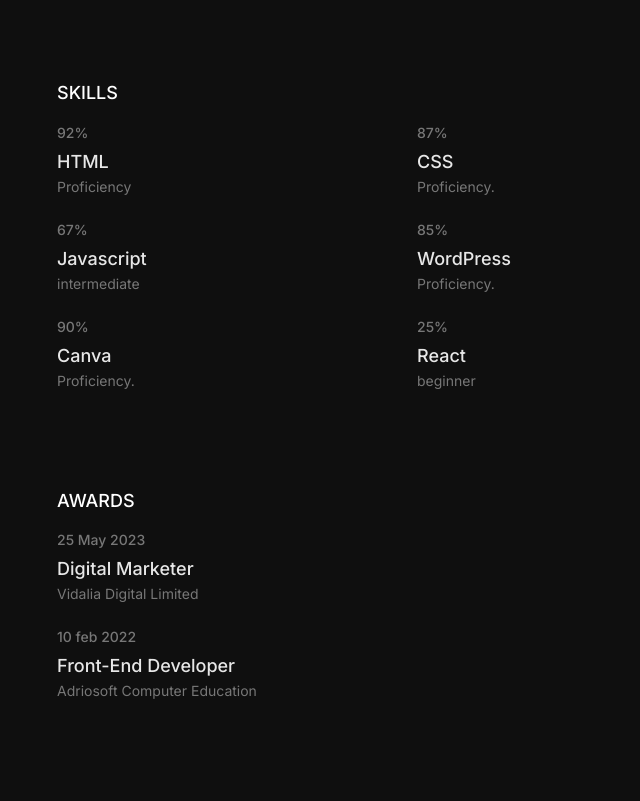
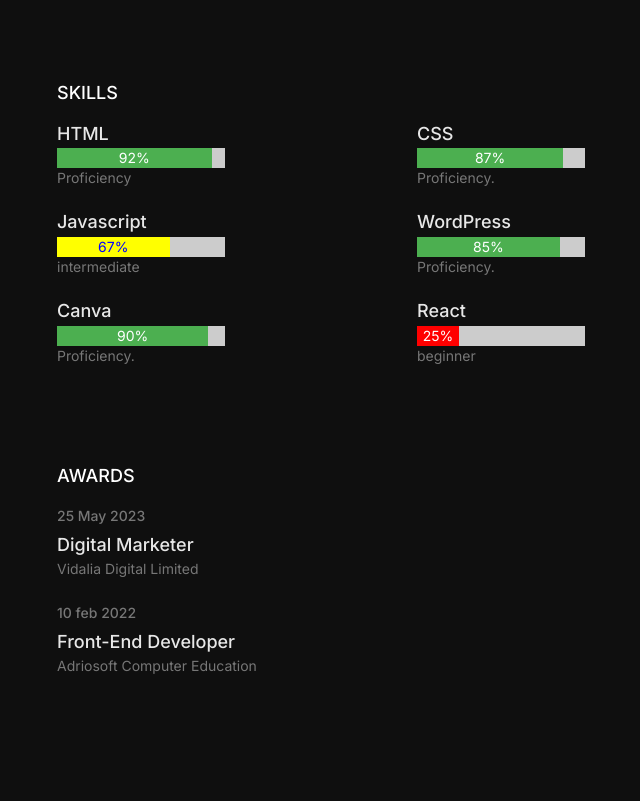
Before and after one commit to Dadeesamuel/dadee-portfolio, a plain HTML site: page about.html in a window 1280 px wide. Shown: the part 1500-2301 px from the top of the page, without its empty margins (460-1100 px from the left). Drawn offline with Linux system fonts and the light colour scheme; some icons are missing.

Commit message:
created percentage bar for the skills section

```diff
--- a/about.html
+++ b/about.html
@@ -150,33 +150,45 @@
                             <h2 data-aos="fade-up">Skills</h2>
                             <div class="d-grid skill-items gap-24 flex-wrap">
                                 <div class="skill-item" data-aos="zoom-in">
-                                    <span class="percent">92%</span>
                                     <h3 class="name">HTML</h3>
+                                    <div class="percentage-bar">
+                                        <div class="percentage-fill" style="width: 92%;">92%</div>
+                                    </div>
                                     <p>Proficiency</p>
                                 </div>
                                 <div class="skill-item" data-aos="zoom-in">
-                                    <span class="percent">87%</span>
                                     <h3 class="name">CSS</h3>
+                                    <div class="percentage-bar">
+                                        <div class="percentage-fill" style="width: 87%;">87%</div>
+                                    </div>
                                     <p>Proficiency.</p>
                                 </div>
                                 <div class="skill-item" data-aos="zoom-in">
-                                    <span class="percent">67%</span>
                                     <h3 class="name">Javascript</h3>
+                                    <div class="percentage-bar">
+                                        <div class="percentage-fill" style="width: 67%; background-color: yellow; color: blue; " >67%</div>
+                                    </div>
                                     <p>intermediate</p>
                                 </div>
                                 <div class="skill-item" data-aos="zoom-in">
-                                    <span class="percent">85%</span>
                                     <h3 class="name">WordPress</h3>
+                                    <div class="percentage-bar">
+                                        <div class="percentage-fill" style="width: 85%;">85%</div>
+                                    </div>
                                     <p>Proficiency.</p>
                                 </div>
                                 <div class="skill-item" data-aos="zoom-in">
-                                    <span class="percent">90%</span>
                                     <h3 class="name">Canva</h3>
+                                    <div class="percentage-bar">
+                                        <div class="percentage-fill" style="width: 90%;">90%</div>
+                                    </div>
                                     <p>Proficiency.</p>
                                 </div>
                                 <div class="skill-item" data-aos="zoom-in">
-                                    <span class="percent">25%</span>
                                     <h3 class="name">React</h3>
+                                    <div class="percentage-bar">
+                                        <div class="percentage-fill" style="width: 25%; background-color: red;">25%</div>
+                                    </div>
                                     <p>beginner</p>
                                 </div>
 
--- a/assets/css/style.css
+++ b/assets/css/style.css
@@ -377,6 +377,23 @@ ol {
     justify-content: space-between;
 }
 
+
+/* Style for the percentage bar container */
+.percentage-bar {
+    width: 100%;
+    height: 20px;
+    background-color: #ccc;
+    text-align: center;
+    line-height: 20px;
+}
+
+/* Style for the filled percentage */
+.percentage-fill {
+    height: 100%;
+    background-color: #4caf50;
+    color: white;
+}
+
 /* Style the WhatsApp button */
 .whatsapp-button {
     position: fixed;
@@ -469,14 +486,14 @@ ol {
 }
 .header-area .navbar .menu li a {
     font-size: 16px;
-    color: #141313;
+    color: black;
     transition: .3s;
     display: block;
     padding: 26px 0px;
 }
 .header-area .navbar .menu li.active a,
 .header-area .navbar .menu li a:hover {
-    color: #700202;
+    color: #f00000;
 }
 .header-area .show-menu {
     display: none;
@@ -492,7 +509,7 @@ ol {
 .header-area .show-menu span {
     width: 100%;
     height: 1px;
-    background: #fff;
+    background: grey;
     display: block;
     transition: .4s;
 }
@@ -1974,6 +1991,10 @@ ol {
 
 }
 @media (max-width: 425px) {
+    .header-area .navbar .menu li a {
+        color: white;
+    }
+
     .about-area .about-me-box .infos h1 {
         font-size: 30px;
     }
```
